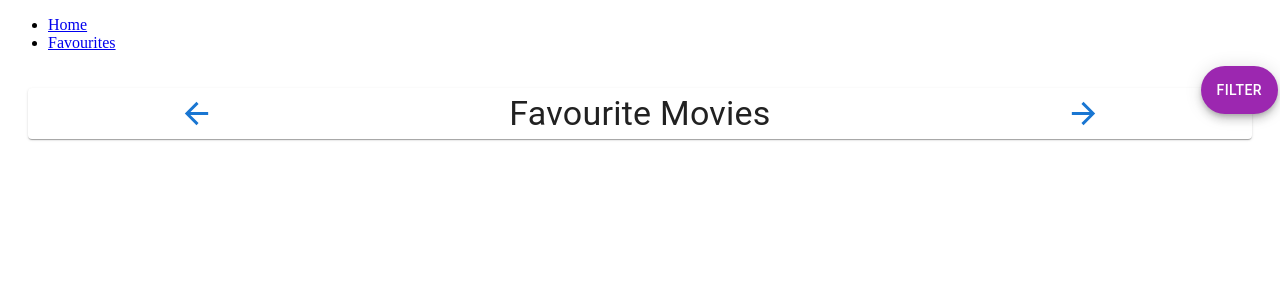
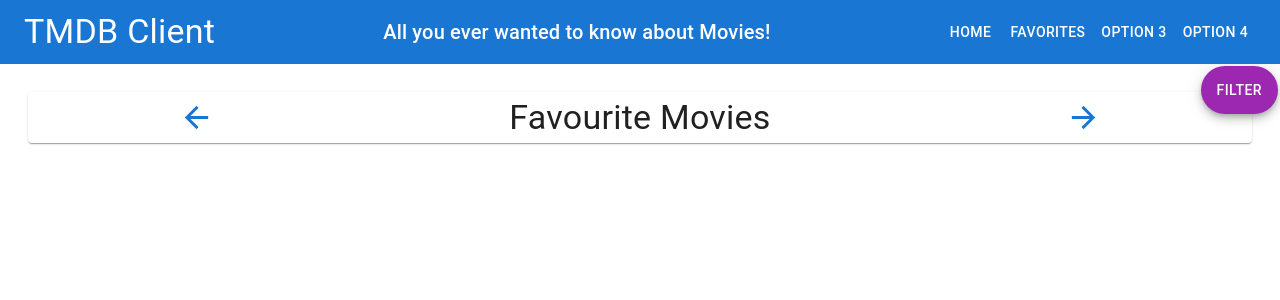
Before and after one commit to rukaiya22/assignment2, a React (Vite) app: page /movies/favourites in a window 1280 px wide. Shown: the top 300 px of the page. Built offline with nearby package versions, Linux system fonts and the light colour scheme.

Commit message:
Change site header.

```diff
--- /dev/null
+++ b/src/components/siteHeader/index.tsx
@@ -0,0 +1,112 @@
+import React, { useState, MouseEvent } from "react";
+import AppBar from "@mui/material/AppBar";
+import Toolbar from "@mui/material/Toolbar";
+import Typography from "@mui/material/Typography";
+import IconButton from "@mui/material/IconButton";
+import Button from "@mui/material/Button";
+import { styled } from "@mui/material/styles";
+import MenuIcon from "@mui/icons-material/Menu";
+import MenuItem from "@mui/material/MenuItem";
+import Menu from "@mui/material/Menu";
+import { useNavigate } from "react-router-dom";
+import { useTheme } from "@mui/material/styles";
+import useMediaQuery from "@mui/material/useMediaQuery";
+
+const styles = {
+    title: {
+      flexGrow: 1,
+    },
+  };
+
+const Offset = styled("div")(({ theme }) => theme.mixins.toolbar);
+
+const SiteHeader: React.FC = () => {
+  const navigate = useNavigate();
+  const [anchorEl, setAnchorEl] = useState<HTMLButtonElement|null>(null);
+  const open = Boolean(anchorEl);
+  const theme = useTheme();
+  const isMobile = useMediaQuery(theme.breakpoints.down("lg"));
+
+  const menuOptions = [
+    { label: "Home", path: "/" },
+    { label: "Favorites", path: "/movies/favourites" },
+    { label: "Option 3", path: "/" },
+    { label: "Option 4", path: "/" },
+  ];
+
+  const handleMenuSelect = (pageURL: string) => {
+    navigate(pageURL);
+  };
+
+  const handleMenu = (event: MouseEvent<HTMLButtonElement>) => {
+    setAnchorEl(event.currentTarget);
+  };
+
+  return (
+    <>
+      <AppBar position="fixed" elevation={0} color="primary">
+        <Toolbar>
+          <Typography variant="h4" sx={styles.title}>
+            TMDB Client
+          </Typography>
+          <Typography variant="h6" sx={styles.title}>
+            All you ever wanted to know about Movies!
+          </Typography>
+          {isMobile ? (
+            <>
+              <IconButton
+                aria-label="menu"
+                aria-controls="menu-appbar"
+                aria-haspopup="true"
+                onClick={handleMenu}
+                color="inherit"
+                size="large"
+              >
+                <MenuIcon />
+              </IconButton>
+              <Menu
+                id="menu-appbar"
+                anchorEl={anchorEl}
+                anchorOrigin={{
+                  vertical: "top",
+                  horizontal: "right",
+                }}
+                keepMounted
+                transformOrigin={{
+                  vertical: "top",
+                  horizontal: "right",
+                }}
+                open={open}
+                onClose={() => setAnchorEl(null)}
+              >
+                {menuOptions.map((opt) => (
+                  <MenuItem
+                    key={opt.label}
+                    onClick={() => handleMenuSelect(opt.path)}
+                  >
+                    {opt.label}
+                  </MenuItem>
+                ))}
+              </Menu>
+            </>
+          ) : (
+            <>
+              {menuOptions.map((opt) => (
+                <Button
+                  key={opt.label}
+                  color="inherit"
+                  onClick={() => handleMenuSelect(opt.path)}
+                >
+                  {opt.label}
+                </Button>
+              ))}
+            </>
+          )}
+        </Toolbar>
+      </AppBar>
+      <Offset />
+    </>
+  );
+};
+
+export default SiteHeader;
--- a/src/index.tsx
+++ b/src/index.tsx
@@ -5,20 +5,15 @@ import HomePage from "./pages/homePage";
 import MoviePage from "./pages/movieDetailsPage";
 import FavouriteMoviesPage from "./pages/favouriteMoviesPage"; // NEW
 import MovieReviewPage from "./pages/movieReviewPage";
+import SiteHeader from './components/siteHeader'
+
 
 
 const App = () => {
   return (
-    <BrowserRouter>
-      <ul>
-        <li>
-          <Link to="/">Home</Link>
-        </li>
-        <li>
-          <Link to="/movies/favourites">Favourites</Link>
-        </li>
-      </ul>
-      <Routes>
+      <BrowserRouter>
+          <SiteHeader />      {/* New Header  */}
+          <Routes>
         <Route path="/movies/favourites" element={<FavouriteMoviesPage />} />
         <Route path="/movies/:id" element={<MoviePage />} />
         <Route path="/" element={<HomePage />} />
```
